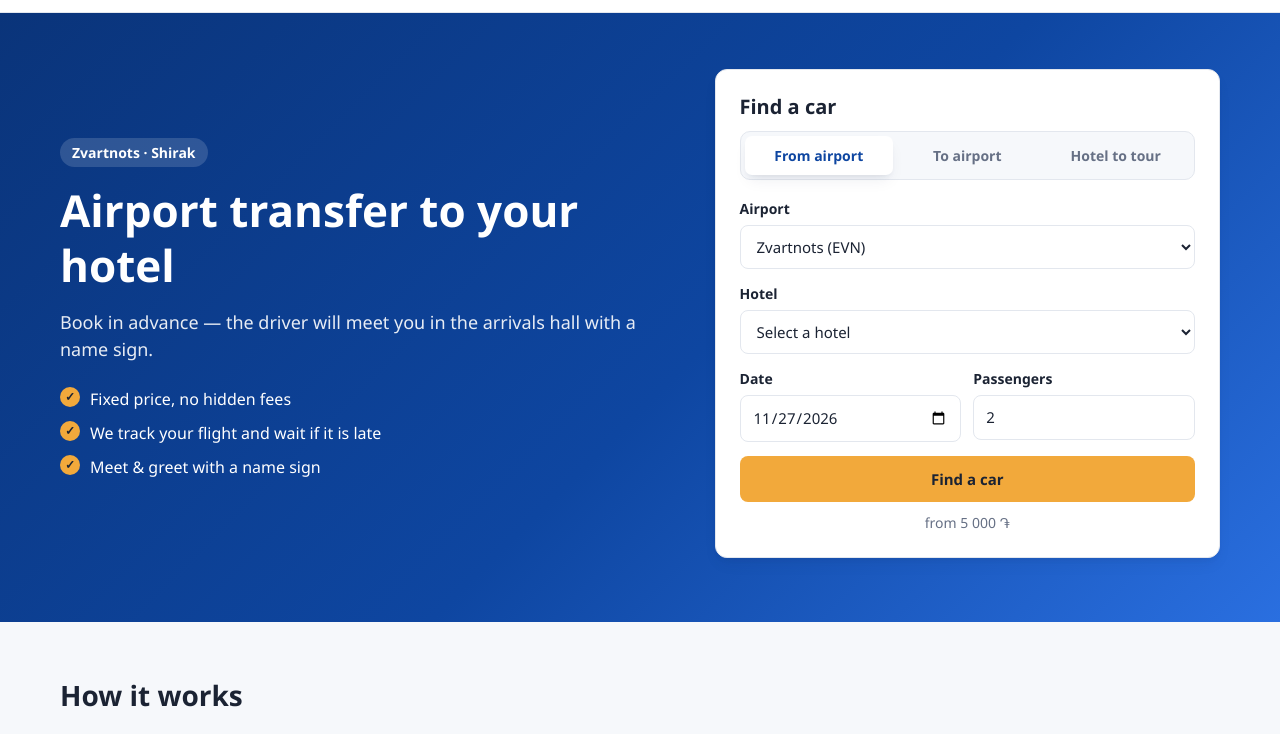
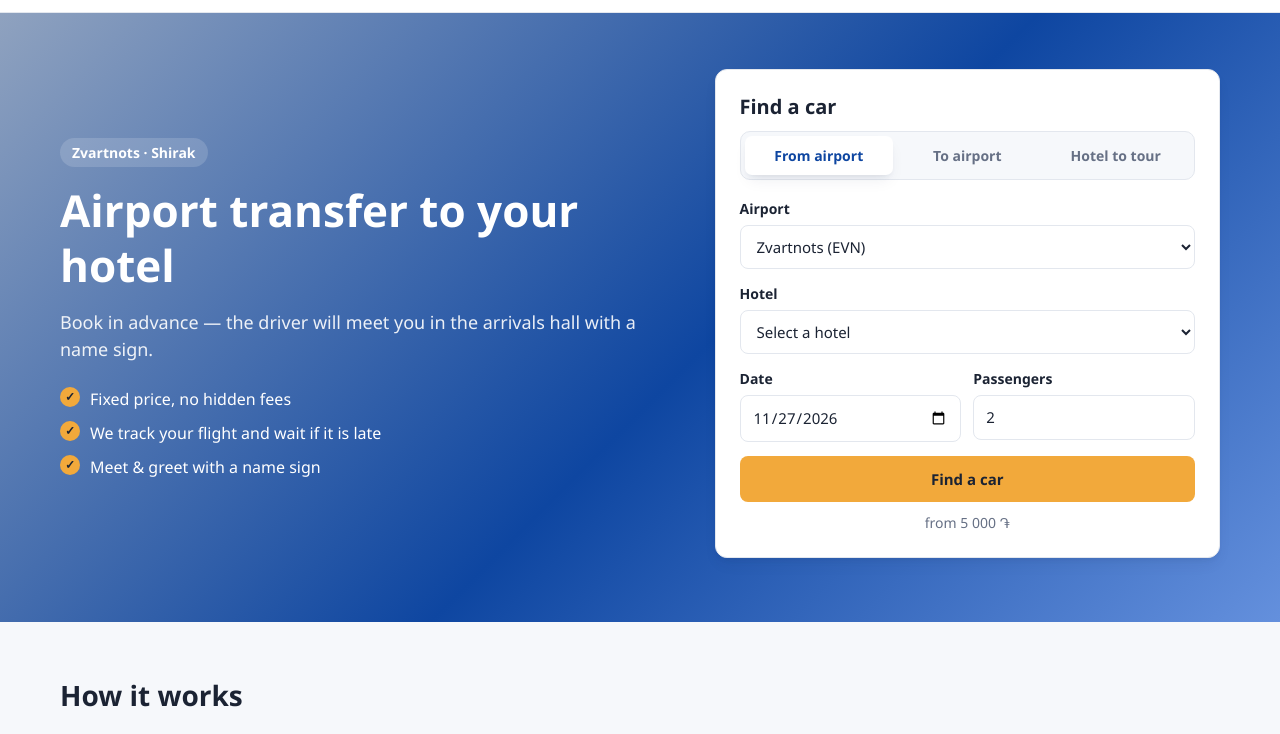
Before and after one commit to Nvard20/Transfer, a plain HTML site: page index.html in a window 1280 px wide. Shown: the part 56-790 px from the top of the page. Drawn offline with Linux system fonts and the light colour scheme.

Commit message:
style changes

```diff
--- a/assets/css/site.css
+++ b/assets/css/site.css
@@ -718,7 +718,7 @@ textarea {
 /* ===== Home ===== */
 .hero {
     padding: 56px 0 64px;
-    background: linear-gradient(135deg, #0a347a 0%, var(--primary) 55%, #2a6fe0 100%);
+    background: linear-gradient(135deg, #8fa2bf 0%, var(--primary) 55%, #6490dd 100%);
     color: var(--white);
 }
 
```
